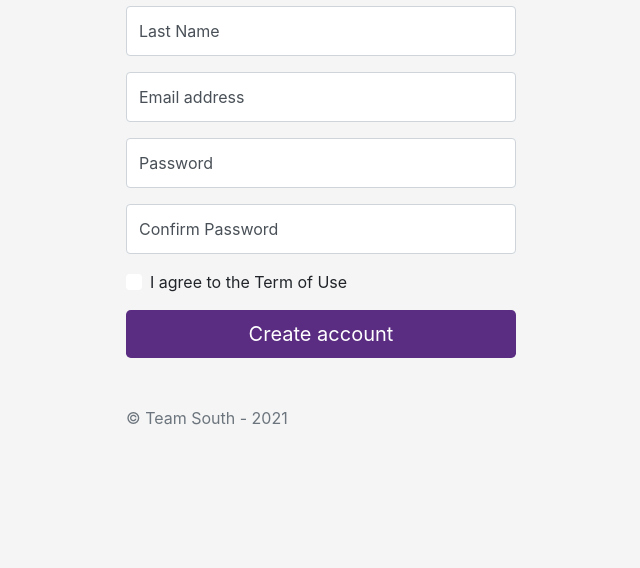
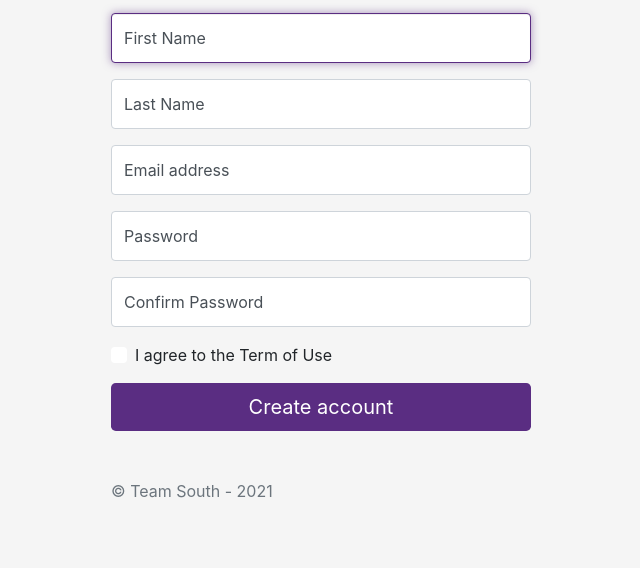
Before and after one commit to jsmr04/ClotheStore, a plain HTML site: page pages/registration.html in a window 1280 px wide. Shown: the part 232-800 px from the top of the page, without its empty margins (319-959 px from the left). Drawn offline with nearby package versions, Linux system fonts and the light colour scheme.

Commit message:
change category status's issue fixed

```diff
--- a/css/login.css
+++ b/css/login.css
@@ -91,11 +91,8 @@ body {
     border-radius: 1em;
 }
 
-
 .form-register {
     width: 100%;
     max-width: 420px;
-    padding: 15px;
-    margin: 0 auto;
-    padding-bottom: 110px;
+    margin-top: 50px;
 }
```
Also changed, not shown: pages/registration.html (+1 -1 lines).
